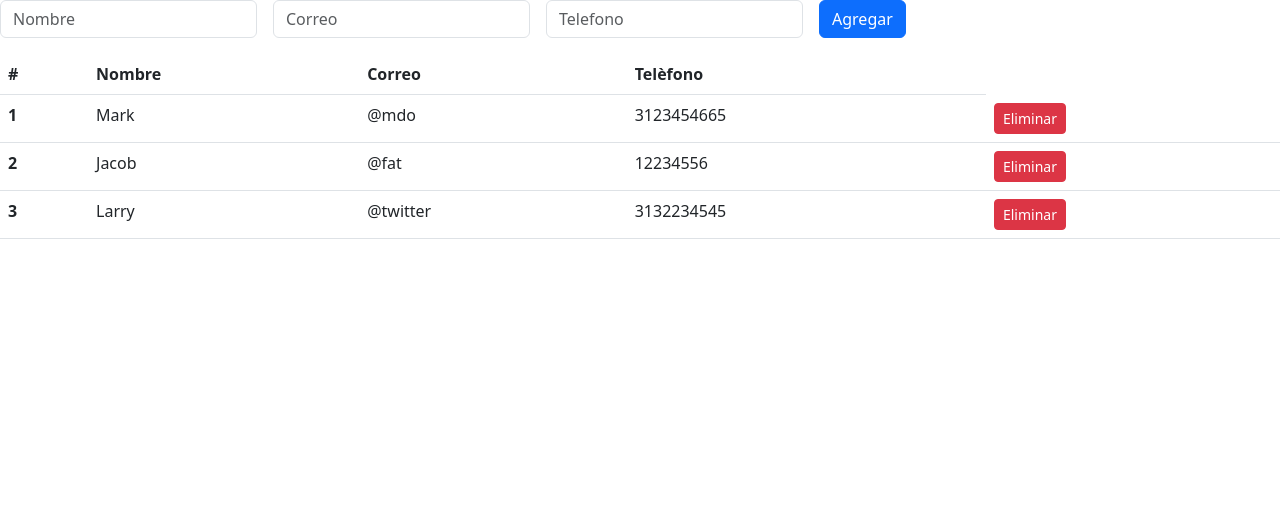
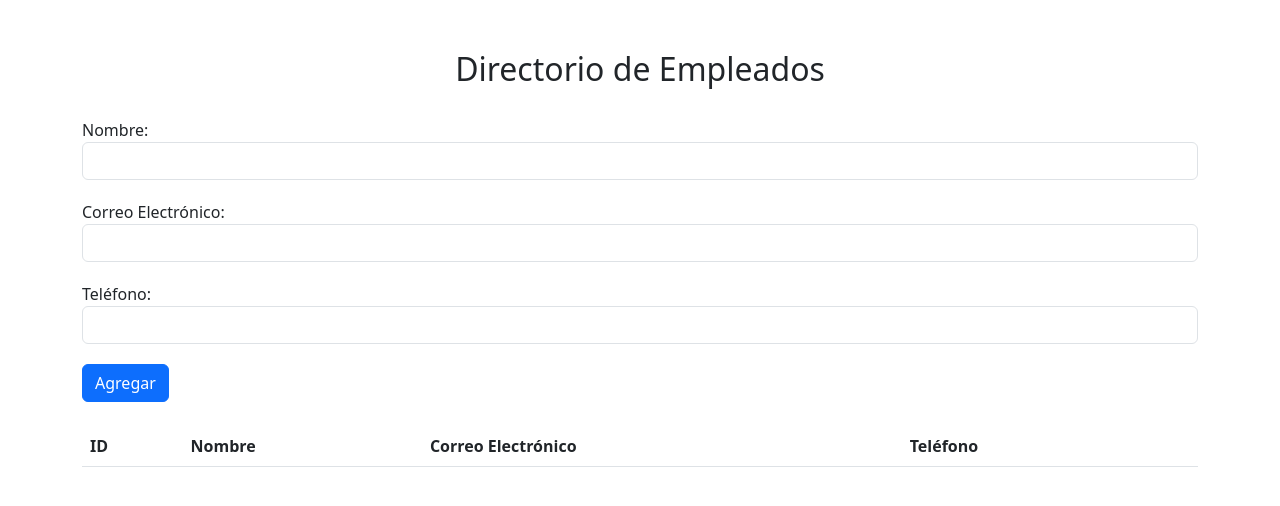
Before and after one commit to Nicolas-Sarchi/ejerciciosJs, a plain HTML site: page DOM/empresa/index.html in a window 1280 px wide. Drawn offline with nearby package versions, Linux system fonts and the light colour scheme.

Commit message:
EMPRESA DOM

```diff
--- a/directorioEmpresa.js
+++ b/DOM/empresa/directorioEmpresa.js
@@ -18,18 +18,22 @@ function agregarEmpleado(nombre, correo, telefono) {
   cuerpoTabla.appendChild(nuevaFila);
 }
 
-function eliminarEmpleado(id) {
+function eliminarEmpleado(id){
   const indice = empleados.findIndex(empleado => empleado.id === id);
-  if (indice !== -1) {
-    empleados.splice(indice, 1);
-    const fila = document.querySelector(`#tabla-empleados tbody tr:nth-child(${indice + 1})`);
-    fila.remove();
+  if (indice !== -1){
+
+    }
+
   }
-}
+
+
+
 
 const formulario = document.querySelector('#formulario-empleado');
-formulario.addEventListener('submit', function(e) {
-  e.preventDefault();
+
+
+formulario.addEventListener('submit', function(event) {
+  event.preventDefault();
   const nombre = document.querySelector('#nombre').value;
   const correo = document.querySelector('#correo').value;
   const telefono = document.querySelector('#telefono').value;
--- a/DOM/empresa/index.html
+++ b/DOM/empresa/index.html
@@ -1,73 +1,48 @@
 <!DOCTYPE html>
-<html lang="en">
+<html>
 <head>
-    <meta charset="UTF-8">
-    <meta http-equiv="X-UA-Compatible" content="IE=edge">
-    <meta name="viewport" content="width=device-width, initial-scale=1.0">
+  <title>Directorio de Empleados</title>
   <link href="https://cdn.jsdelivr.net/npm/bootstrap@5.3.0/dist/css/bootstrap.min.css" rel="stylesheet" integrity="sha384-9ndCyUaIbzAi2FUVXJi0CjmCapSmO7SnpJef0486qhLnuZ2cdeRhO02iuK6FUUVM" crossorigin="anonymous">
-    <title>EMPRESA</title>
+
+  <link rel="stylesheet" href="estilos.css">
 </head>
 <body>
-    <div class="formulario">
-    <form class="row g-3" id="formulario">
+  <div class="container">
+    <h2>Directorio de Empleados</h2>
 
-        <div class="col-auto">
-          <label for="inputPassword2" class="visually-hidden">Nombre</label>
-          <input type="text" class="form-control" id="nombre" placeholder="Nombre">
+    <form id="formulario-empleado">
+      <div class="form-group">
+        <label for="nombre">Nombre:</label>
+        <input type="text" class="form-control" id="nombre" required>
       </div>
-        <div class="col-auto">
-            <label for="inputPassword2" class="visually-hidden">Password</label>
-            <input type="email" class="form-control" id="correo" placeholder="Correo">
+      <div class="form-group">
+        <label for="correo">Correo Electrónico:</label>
+        <input type="email" class="form-control" id="correo" required>
       </div>
-          <div class="col-auto">
-            <label for="inputPassword2" class="visually-hidden">Password</label>
-            <input type="number" class="form-control" id="telefono" placeholder="Telefono">
+      <div class="form-group">
+        <label for="telefono">Teléfono:</label>
+        <input type="tel" class="form-control" id="telefono" required>
       </div>
-        <div class="col-auto">
-          <button type="submit" class="btn btn-primary mb-3">Agregar</button>
-        </div>
+      <button type="submit" class="btn btn-primary">Agregar</button>
     </form>
-    </div>
 
-    <div class="lista">
-        <table class="table table-hover" id="tabla">
+    <table id="tabla-empleados" class="table mt-4 table-hover">
       <thead>
         <tr>
-                <th scope="col">#</th>
-                <th scope="col">Nombre</th>
-                <th scope="col">Correo</th>
-                <th scope="col">Telèfono</th>
+          <th>ID</th>
+          <th>Nombre</th>
+          <th>Correo Electrónico</th>
+          <th>Teléfono</th>
+          <th></th>
         </tr>
       </thead>
-            <tbody>
-              <tr>
-                <th scope="row">1</th>
-                <td>Mark</td>
-                <td>@mdo</td>
-                <td>3123454665</td>
-                <td><button type="button" class="btn btn-danger btn-sm" id="eliminar">Eliminar</button></td>
-              </tr>
-              <tr>
-                <th scope="row">2</th>
-                <td>Jacob</td>
-                <td>@fat</td>
-                <td>12234556</td>
-                <td><button type="button" class="btn btn-danger btn-sm"id="eliminar">Eliminar</button></td>
-
-              </tr>
-              <tr>
-                <th scope="row">3</th>
-                <td>Larry</td>
-                <td>@twitter</td>
-                <td>3132234545</td>
-                <td><button type="button" class="btn btn-danger btn-sm"id="eliminar">Eliminar</button></td>
-              </tr>
-            </tbody>
+      <tbody></tbody>
     </table>
   </div>
 
 
+<script src="directorioEmpresa.js"></script>
+<script src="https://cdn.jsdelivr.net/npm/bootstrap@5.3.0/dist/js/bootstrap.bundle.min.js" integrity="sha384-geWF76RCwLtnZ8qwWowPQNguL3RmwHVBC9FhGdlKrxdiJJigb/j/68SIy3Te4Bkz" crossorigin="anonymous"></script>
 
-    <script src="https://cdn.jsdelivr.net/npm/bootstrap@5.3.0/dist/js/bootstrap.bundle.min.js" integrity="sha384-geWF76RCwLtnZ8qwWowPQNguL3RmwHVBC9FhGdlKrxdiJJigb/j/68SIy3Te4Bkz" crossorigin="anonymous"></script>
 </body>
 </html>
--- a/DOM/empresa/style.css
+++ /dev/null
@@ -1,3 +0,0 @@
-*{
-    margin :0;
-}
```
Also changed, not shown: DOM/empresa/script.js (deleted, +0 -11 lines), index.html (deleted, +0 -41 lines), DOM/empresa/estilos.css (renamed from sty.css). Lines whose indentation alone changed are shown as unchanged.
